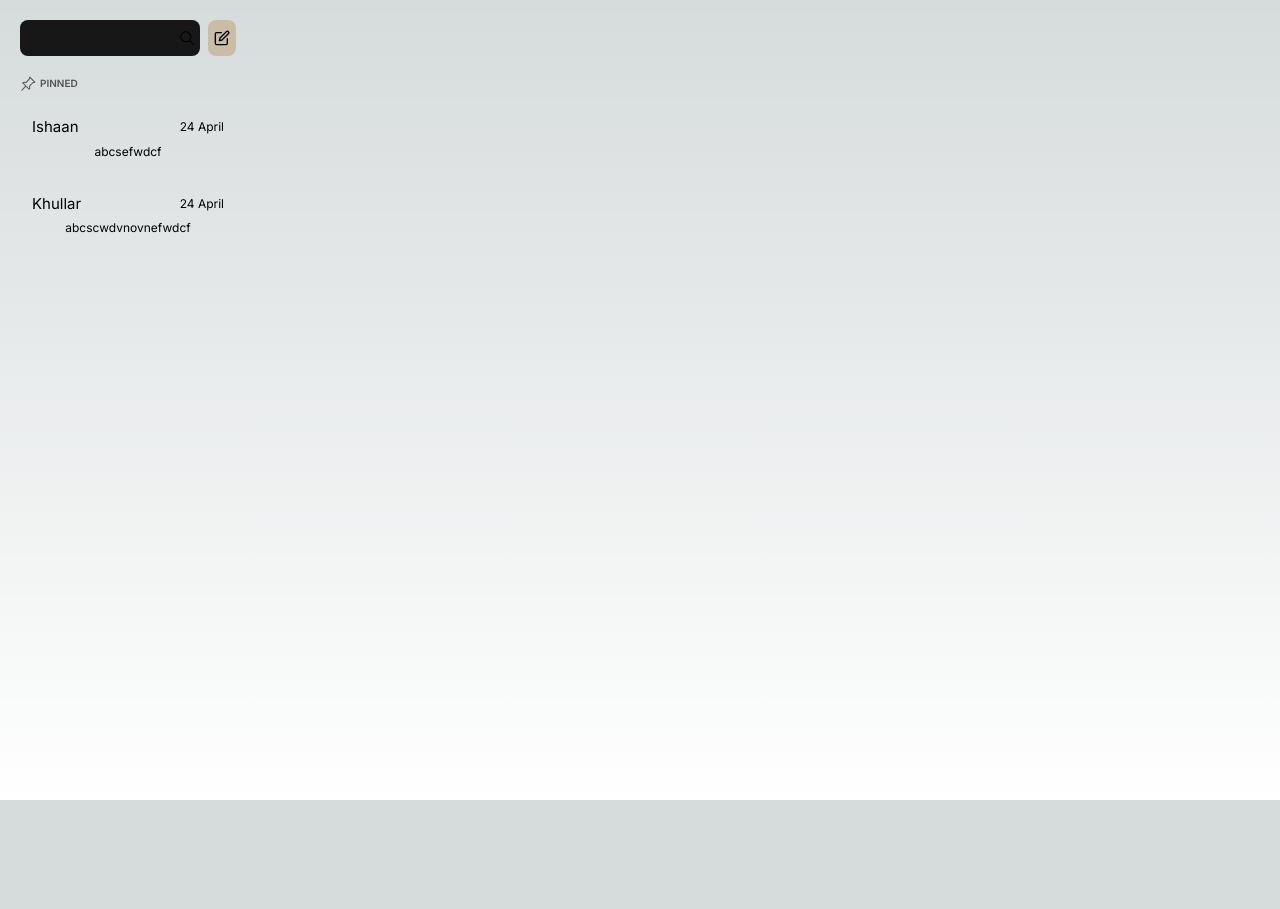
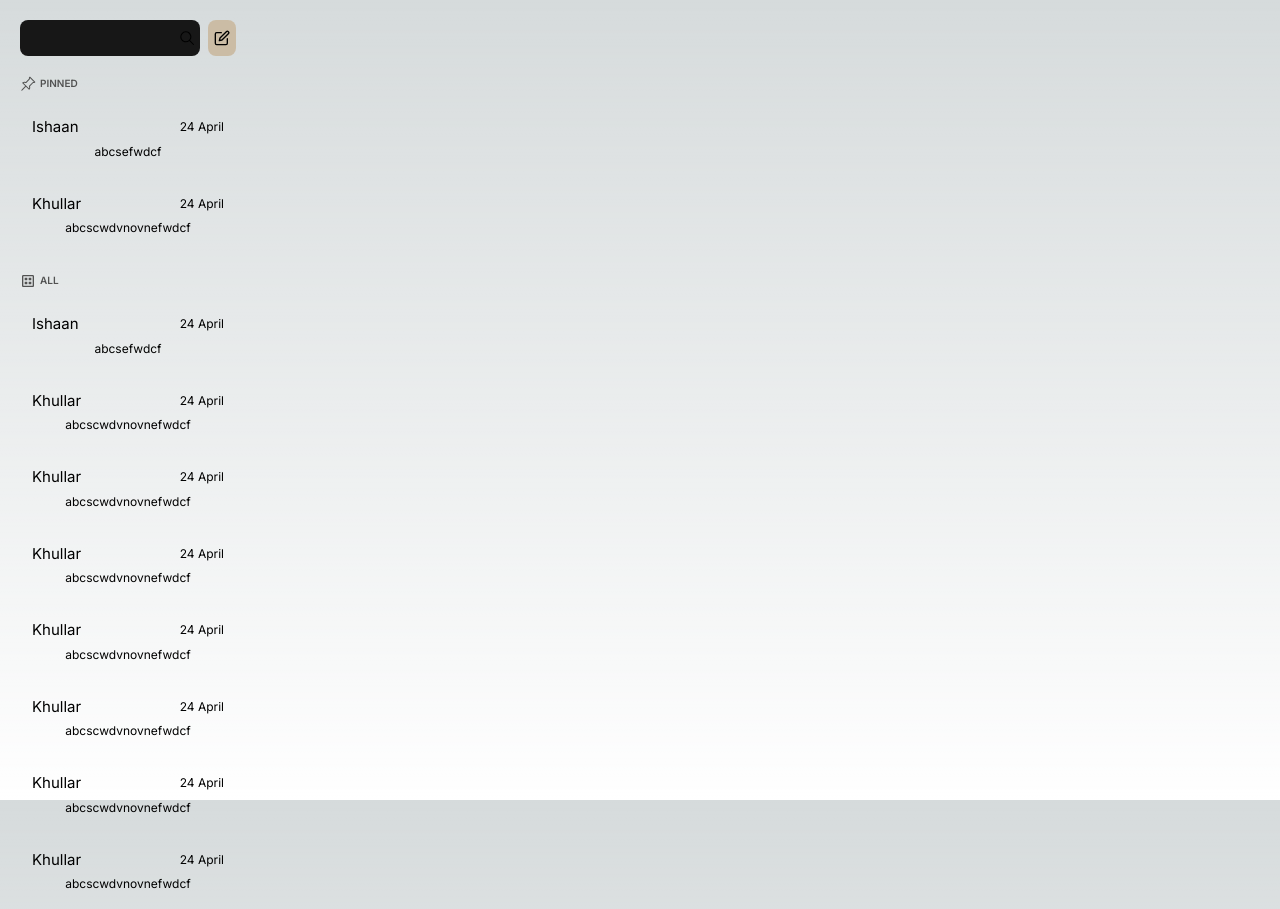
Before and after one commit to ishk9/getYourDiet, a Next.js app in the folder client/: page /Home in a window 1280 px wide. Before the commit the page ends 800 px from the top, so only its background shows below. Built offline with nearby package versions, Linux system fonts and the light colour scheme.

Commit message:
Feature: Added Chat

```diff
--- a/client/components/History.js
+++ b/client/components/History.js
@@ -2,11 +2,22 @@ import React from 'react'
 import { FiEdit } from "react-icons/fi";
 import { GoSearch } from "react-icons/go";
 import { BsPinAngle } from "react-icons/bs";
+import { MdOutlineDataset } from "react-icons/md";
 import Chat from './Chat';
 
+const dummyDataPinned = [
+    {id: 1, name: "Ishaan", date: '24 April', description: 'abcsefwdcf'},
+    {id: 2, name: "Khullar", date: '24 April', description: 'abcscwdvnovnefwdcf'},
+]
 const dummyData = [
     {id: 1, name: "Ishaan", date: '24 April', description: 'abcsefwdcf'},
     {id: 2, name: "Khullar", date: '24 April', description: 'abcscwdvnovnefwdcf'},
+    {id: 3, name: "Khullar", date: '24 April', description: 'abcscwdvnovnefwdcf'},
+    {id: 4, name: "Khullar", date: '24 April', description: 'abcscwdvnovnefwdcf'},
+    {id: 5, name: "Khullar", date: '24 April', description: 'abcscwdvnovnefwdcf'},
+    {id: 6, name: "Khullar", date: '24 April', description: 'abcscwdvnovnefwdcf'},
+    {id: 7, name: "Khullar", date: '24 April', description: 'abcscwdvnovnefwdcf'},
+    {id: 8, name: "Khullar", date: '24 April', description: 'abcscwdvnovnefwdcf'},
 ]
 
 function History() {
@@ -40,17 +51,29 @@ function History() {
 
                 {/* Pinned Diets */}
                 <div className='flex flex-col mt-2'>
+                    {dummyDataPinned.map((data, id) => (
+                        <Chat key={id} props={data}/>
+                    ))}
+                </div>
+
+            </div>
+
+
+            <div className='flex flex-col mt-5'>
+                <div className='flex justify-start items-start'>
+                    <MdOutlineDataset className='text-neutral-600'/>
+                    <p className='text-neutral-600 font-semibold text-[10px] uppercase ml-1'>All</p>
+                </div>
+
+
+                {/* All Diets */}
+                <div className='flex flex-col mt-2'>
                     {dummyData.map((data, id) => (
                         <Chat key={id} props={data}/>
                     ))}
                 </div>
 
             </div>
-
-            <div>
-                {/* All Diets */}
-            </div>
-
 
             <div>
                 {/* Clear all button */}
```
